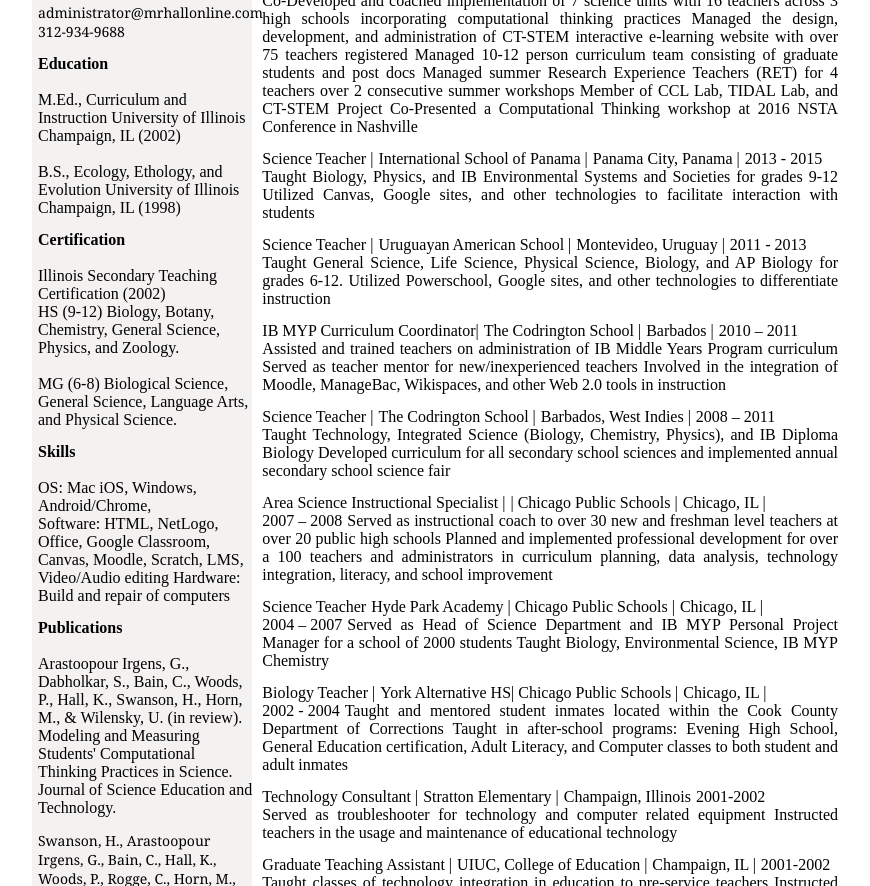
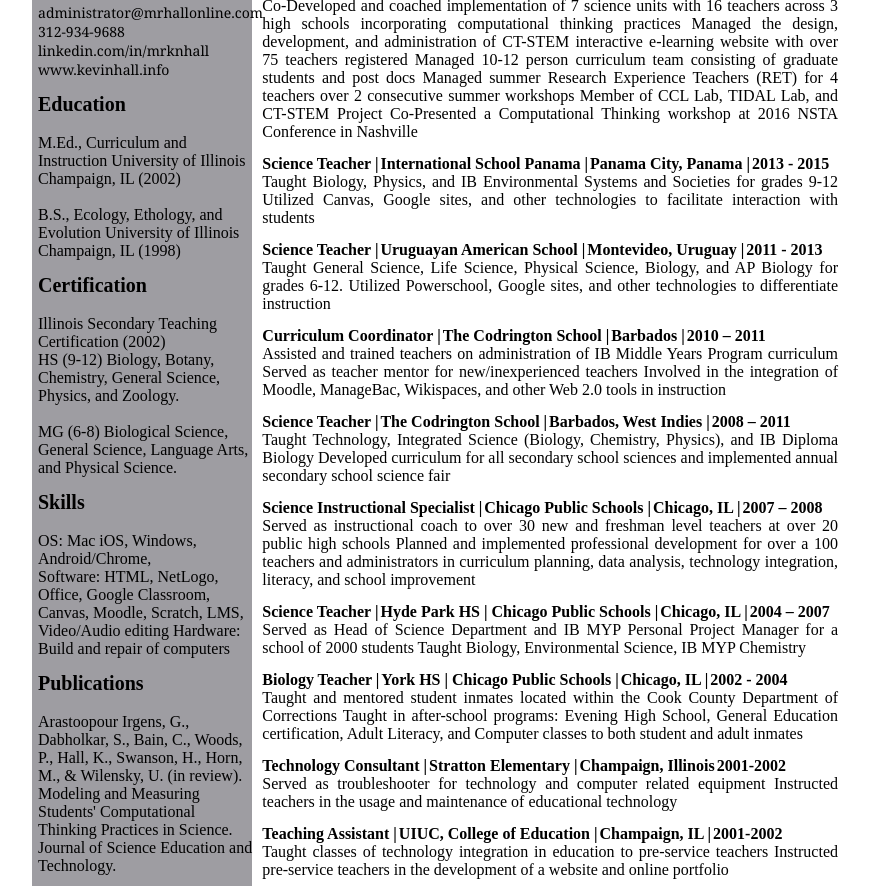
Before and after one commit to mrhallonline/resume, a plain HTML site: page index.html in a window 1280 px wide. Shown: the part 92-978 px from the top of the page, without its empty margins (200-1070 px from the left). Drawn offline with Linux system fonts and the light colour scheme.

Commit message:
small Text changes

```diff
--- a/index.html
+++ b/index.html
@@ -19,7 +19,8 @@
 
                     administrator@mrhallonline.com
                     <br> 312-934-9688
-
+                    <br> linkedin.com/in/mrknhall
+                    <br> www.kevinhall.info
                 </p>
 
 
@@ -81,7 +82,7 @@
 
                 <p>
                     <div class="position">Science Teacher |</div>
-                    <div class="company">International School of Panama |</div>
+                    <div class="company">International School Panama |</div>
                     <div class="location">Panama City, Panama |</div>
                     <div class="date-worked">2013 - 2015</div>
 
@@ -103,7 +104,7 @@
                 </p>
 
                 <p>
-                    <div class="position">IB MYP Curriculum Coordinator|</div>
+                    <div class="position">Curriculum Coordinator |</div>
                     <div class="company">The Codrington School |</div>
                     <div class="location">Barbados |</div>
                     <div class="date-worked">2010 – 2011</div>
@@ -128,8 +129,8 @@
 
 
                 <p>
-                    <div class="position">Area Science Instructional Specialist |</div>
-                    <div class="company">| Chicago Public Schools |</div>
+                    <div class="position">Science Instructional Specialist |</div>
+                    <div class="company">Chicago Public Schools |</div>
                     <div class="location">Chicago, IL |</div>
                     <div class="date-worked">2007 – 2008</div>
 
@@ -140,8 +141,8 @@
 
 
                 <p>
-                    <div class="position">Science Teacher</div>
-                    <div class="company">Hyde Park Academy | Chicago Public Schools |</div>
+                    <div class="position">Science Teacher |</div>
+                    <div class="company">Hyde Park HS | Chicago Public Schools |</div>
                     <div class="location">Chicago, IL |</div>
                     <div class="date-worked">2004 – 2007</div>
 
@@ -153,7 +154,7 @@
 
                 <p>
                     <div class="position">Biology Teacher |</div>
-                    <div class="company">York Alternative HS| Chicago Public Schools |</div>
+                    <div class="company">York HS | Chicago Public Schools |</div>
                     <div class="location">Chicago, IL |</div>
                     <div class="date-worked">2002 - 2004</div>
 
@@ -174,7 +175,7 @@
                 </p>
 
                 <p>
-                    <div class="position">Graduate Teaching Assistant |</div>
+                    <div class="position">Teaching Assistant |</div>
                     <div class="company">UIUC, College of Education |</div>
                     <div class="location">Champaign, IL |</div>
                     <div class="date-worked">2001-2002</div>
@@ -196,7 +197,7 @@
                 </p>
                 <p>
                     <div class="position">Research Biologist |</div>
-                    <div class="company">University of Illinois Cancer Center |</div>
+                    <div class="company">UIC Cancer Center |</div>
                     <div class="location">Chicago, Illinois |</div>
                     <div class="date-worked">1998-1999</div>
 
--- a/style/style.css
+++ b/style/style.css
@@ -26,7 +26,7 @@
     width: 27%;
     float: left;
     padding: 0 0 5px 6px;
-    background-color: #f4f1f1
+    background-color: #9e9da2
 }
 
 .info {
@@ -44,7 +44,14 @@ h1 {
 
 .position,.company,.location,.date-worked {
     float: left;
-    padding-right: 5px;
+    padding-right: 2px;
+    font-weight: 700;
+    font-size: 12pt;
+}
+
+.position {
+
+
 }
 
 .company {
@@ -65,4 +72,6 @@ h1 {
 
 .header {
     font-weight: 600;
+    font-size: 20px;
+
 }
```
